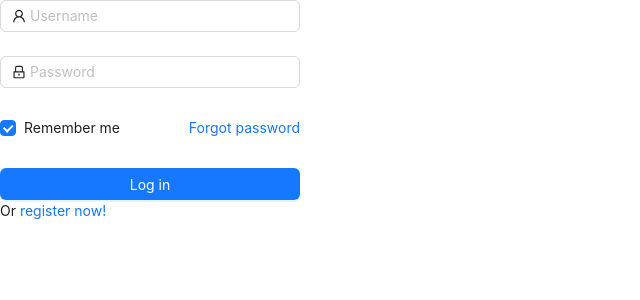
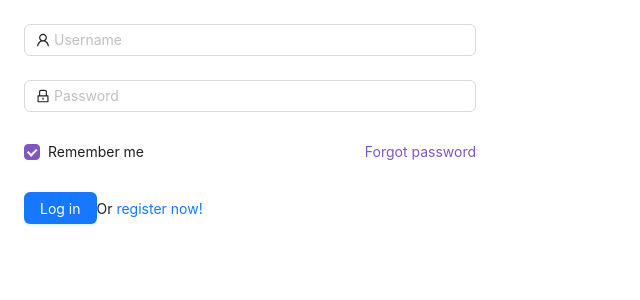
Before and after one commit to thungan1909/likelion-final-project, a React (Create React App) app: page / in a window 1280 px wide. Shown: the top 300 px of the page, without its empty margins (0-640 px from the left). Built offline with nearby package versions, Linux system fonts and the light colour scheme.

Commit message:
login UI

```diff
--- a/src/pages/Login/login.css
+++ b/src/pages/Login/login.css
@@ -1,12 +1,34 @@
 .login-form {
-    max-width: 300px;
+  max-width: 500px;
+  padding: 24px;
+  border-radius: 24px;
 }
 .login-form-forgot {
   float: right;
+  color: #7e57c2;
 }
 .ant-col-rtl .login-form-forgot {
   float: left;
 }
-  .login-form-button {
-    width: 100%;
+/* .ant-checkbox-checked .ant-checkbox-inner {
+    background-color: #7e57c2 !important;
+    border-color: #7e57c2 !important;
+
+  } */
+
+.ant-checkbox .ant-checkbox-inner {
+  border-color: #7e57c2 !important;
 }
+
+.ant-checkbox-checked .ant-checkbox-inner {
+  background-color: #7e57c2 !important;
+  border-color: #7e57c2 !important;
+}
+.ant-checkbox-wrapper:hover .ant-checkbox-inner,
+.ant-checkbox:hover .ant-checkbox-inner,
+.ant-checkbox-input:focus + .ant-checkbox-inner {
+  border-color: #7e57c2 !important;
+}
+.ant-checkbox-indeterminate .ant-checkbox-inner::after {
+  background-color: #7e57c2;
+}
```
Lines whose indentation alone changed are shown as unchanged.
